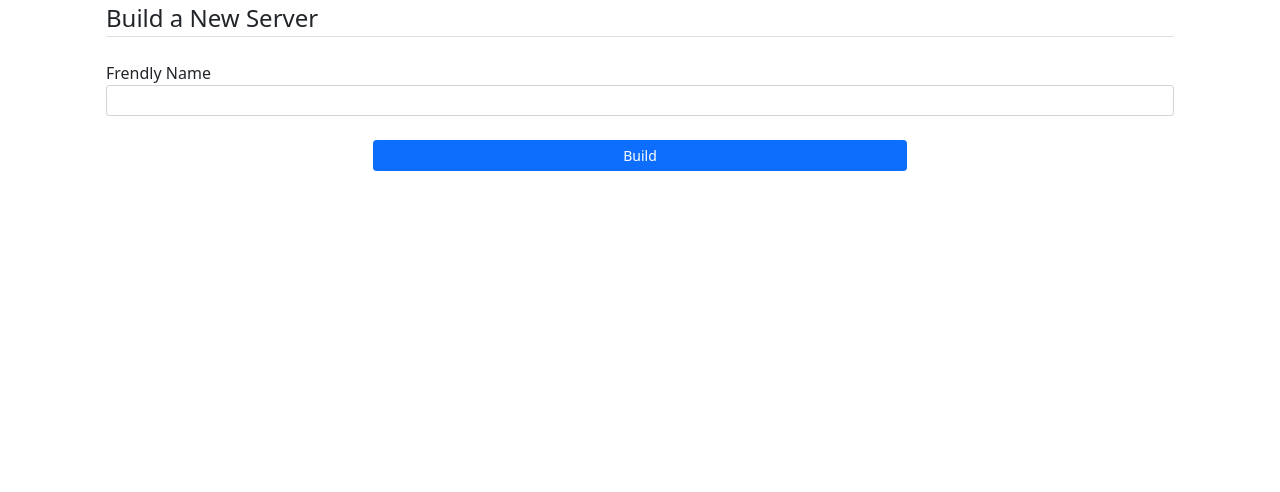
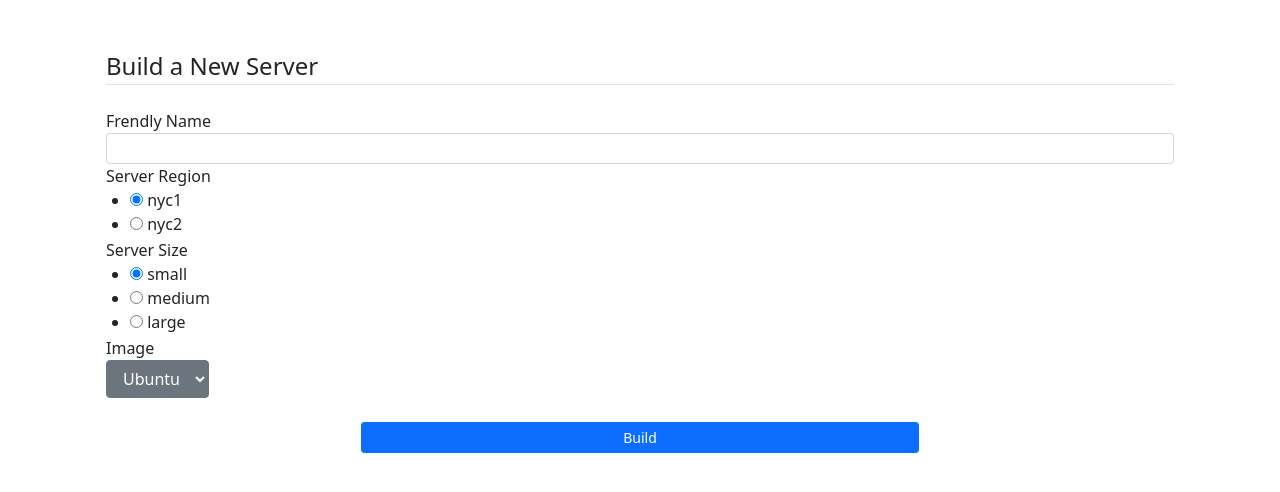
Before and after one commit to tlofreso/awx_lab, a Flask app: page / in a window 1280 px wide. Shown: the top 492 px of the page. Run offline with Flask 2, Linux system fonts and the light colour scheme; some libraries are stand-ins or nearby versions.

Commit message:
added additional fields to server build form. Fields encompass all required parameters to build a new DO droplet.

```diff
--- a/itsm_app/app/forms.py
+++ b/itsm_app/app/forms.py
@@ -1,8 +1,23 @@
 from flask_wtf import FlaskForm
-from wtforms import StringField, SubmitField
+from wtforms import StringField, SubmitField, RadioField, SelectField
 from wtforms.validators import DataRequired
 
 
 class NewServer(FlaskForm):
     name = StringField("Frendly Name", validators=[DataRequired()])
+    region = RadioField(
+        "Server Region",
+        validators=[DataRequired()],
+        choices=[(1, "nyc1"), (2, "nyc2")],
+        default=1,
+    )
+    size = RadioField(
+        "Server Size",
+        validators=[DataRequired()],
+        choices=[(1, "small"), (2, "medium"), (3, "large")],
+        default=1,
+    )
+    image = SelectField(
+        "Image", validators=[DataRequired()], choices=["Ubuntu", "Fedora"]
+    )
     submit = SubmitField("Build")
--- a/itsm_app/app/routes.py
+++ b/itsm_app/app/routes.py
@@ -1,9 +1,21 @@
-from flask import render_template
+from flask import render_template, redirect
 from app import app
 from app.forms import NewServer
 
 
-@app.route("/")
+@app.route("/", methods=["GET", "POST"])
 def web_form():
     form = NewServer()
+    if form.validate_on_submit():
+        name = form.name.data
+        region = form.region.data
+        size = form.size.data
+        image = form.image.data
+
+        payload = {"name": name, "region": region, "size": size, "image": image}
+
+        print(payload)
+
+        return redirect("/")
+
     return render_template("index.html", title="Home", form=form)
--- a/itsm_app/app/templates/base.html
+++ b/itsm_app/app/templates/base.html
@@ -16,7 +16,7 @@
 
 <body>
     <main role="main" class="container">
-        <div class="row">
+        <div class="row mt-5">
           <div class="col-md-12">
     {% block content %}{% endblock %}
     </div>
--- a/itsm_app/app/templates/index.html
+++ b/itsm_app/app/templates/index.html
@@ -7,10 +7,29 @@
     <div class="form-group">
         <legend class="border-bottom mb-4">Build a New Server</legend>
     </div>
-<div class="form-group">
+<div class="form-row">
+        <div class="form-group">
         {{ form.name.label(class="form-control-label")}}
         {{ form.name(class="form-control form-control-sm") }}
     </div>
+</div>
+<div class="form-row">
+    <div class="form-group col-md-6">
+        {{ form.region.label(class="form-control-label")}}
+        {{ form.region(class="form-check") }}
+    </div>
+<div class="form-group col-md-6">
+    {{ form.size.label(class="form-control-label")}}
+{{ form.size(class="form-check") }}
+</div>
+</div>
+
+
+{{ form.image.label(class="form-control-label")}}
+<div class="dropdown">
+        {{ form.image(class="btn btn-secondary dropdown-toggle") }}
+    </div>
+</div>
 <br>
 <div class="form-group d-grid gap-2 col-6 mx-auto">
         {{ form.submit(class="btn btn-primary btn-sm") }}
```
